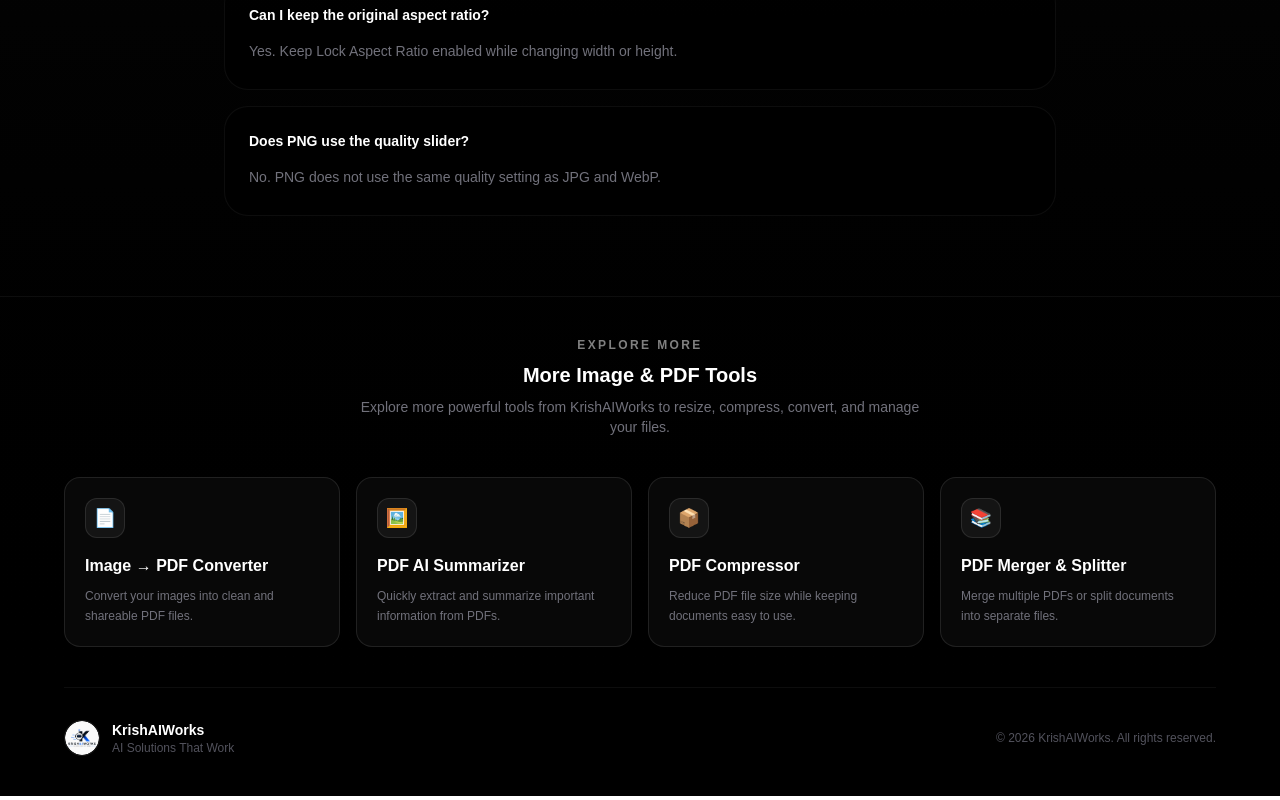
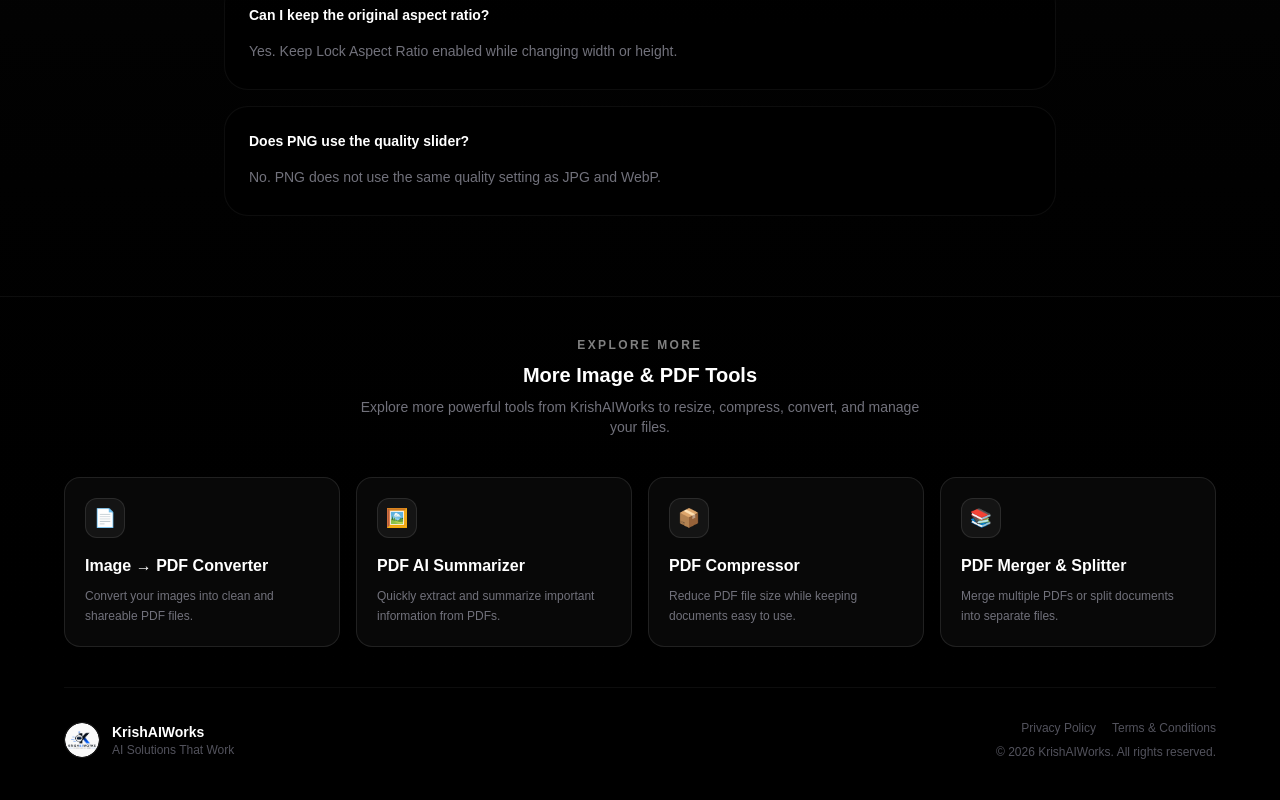
Before and after one commit to selfindependentkartik8-alt/image-resizer-compressor, a Next.js app: page / in a window 1280 px wide. Shown: the part 2456-3256 px from the top of the page. Built offline with nearby package versions, Linux system fonts and the light colour scheme.

Commit message:
Add Privacy Policy and Terms links

```diff
--- a/app/page.tsx
+++ b/app/page.tsx
@@ -1257,9 +1257,31 @@
 
   </div>
 
+  <div className="flex flex-col items-center gap-2 sm:items-end">
+
+    <div className="flex flex-wrap justify-center gap-x-4 gap-y-1 text-xs text-zinc-600">
+
+      <a
+        href="https://krishaiworks.com/privacy-policy"
+        className="whitespace-nowrap transition hover:text-violet-300"
+      >
+        Privacy Policy
+      </a>
+
+      <a
+        href="https://krishaiworks.com/terms-and-conditions"
+        className="whitespace-nowrap transition hover:text-violet-300"
+      >
+        Terms & Conditions
+      </a>
+
+    </div>
+
     <p className="text-xs text-zinc-600">
       © {new Date().getFullYear()} KrishAIWorks. All rights reserved.
     </p>
+
+  </div>
 
 </div>
 
```
Lines whose indentation alone changed are shown as unchanged.
